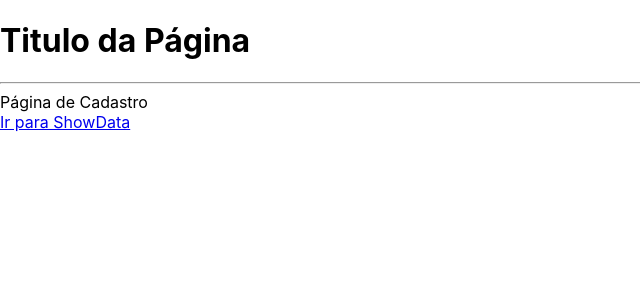
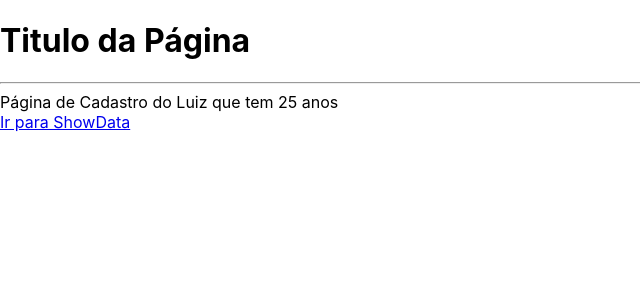
Before and after one commit to Washington95/projetos_react, a React (Create React App) app in the folder contextexample/: page / in a window 1280 px wide. Shown: the top 300 px of the page, without its empty margins (0-640 px from the left). Built offline with nearby package versions, Linux system fonts and the light colour scheme.

Commit message:
Acessando valores do context

```diff
--- a/contextexample/src/pages/ShowData.tsx
+++ b/contextexample/src/pages/ShowData.tsx
@@ -1,9 +1,13 @@
 import { Link } from "react-router-dom"
+import { useContext } from "react"
+import { Context } from "../contexts/context"
 
 export const ShowData = () => {
+    const {name} = useContext(Context)
+
     return(
         <div>
-            Tela ShowData
+            Tela ShowData {name}
             <br />
             <Link to="/">Ir para SingUp</Link>
         </div>
--- a/contextexample/src/pages/SingUp.tsx
+++ b/contextexample/src/pages/SingUp.tsx
@@ -1,9 +1,13 @@
 import { Link } from "react-router-dom"
+import { useContext } from "react"
+import { Context } from "../contexts/context"
 
 export const SingUp = () => {
+    const {name, age} = useContext(Context);
+
     return(
         <div>
-            Página de Cadastro
+            Página de Cadastro do {name} que tem {age} anos
             <br />
             <Link to="/exibir">Ir para ShowData</Link>
 
```
